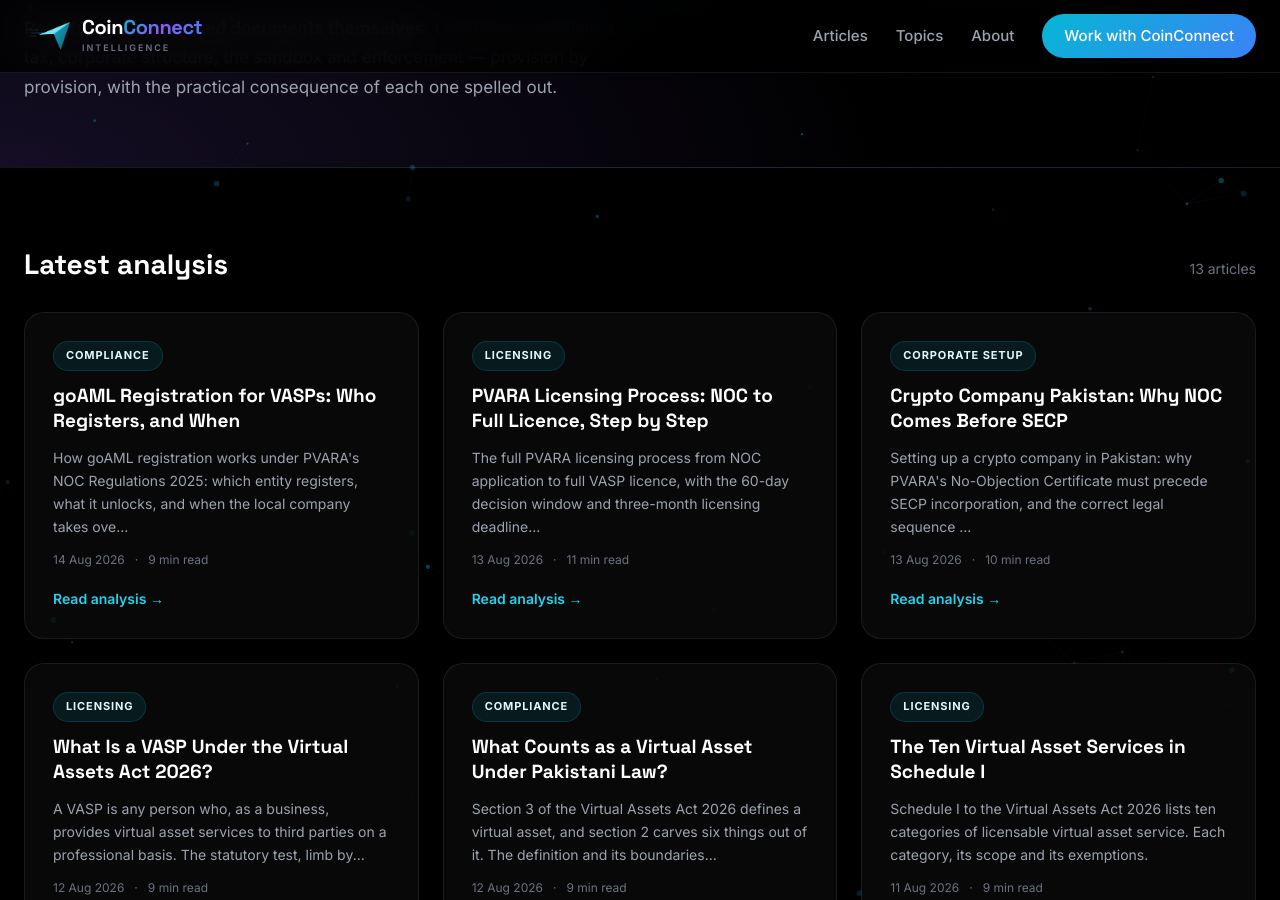
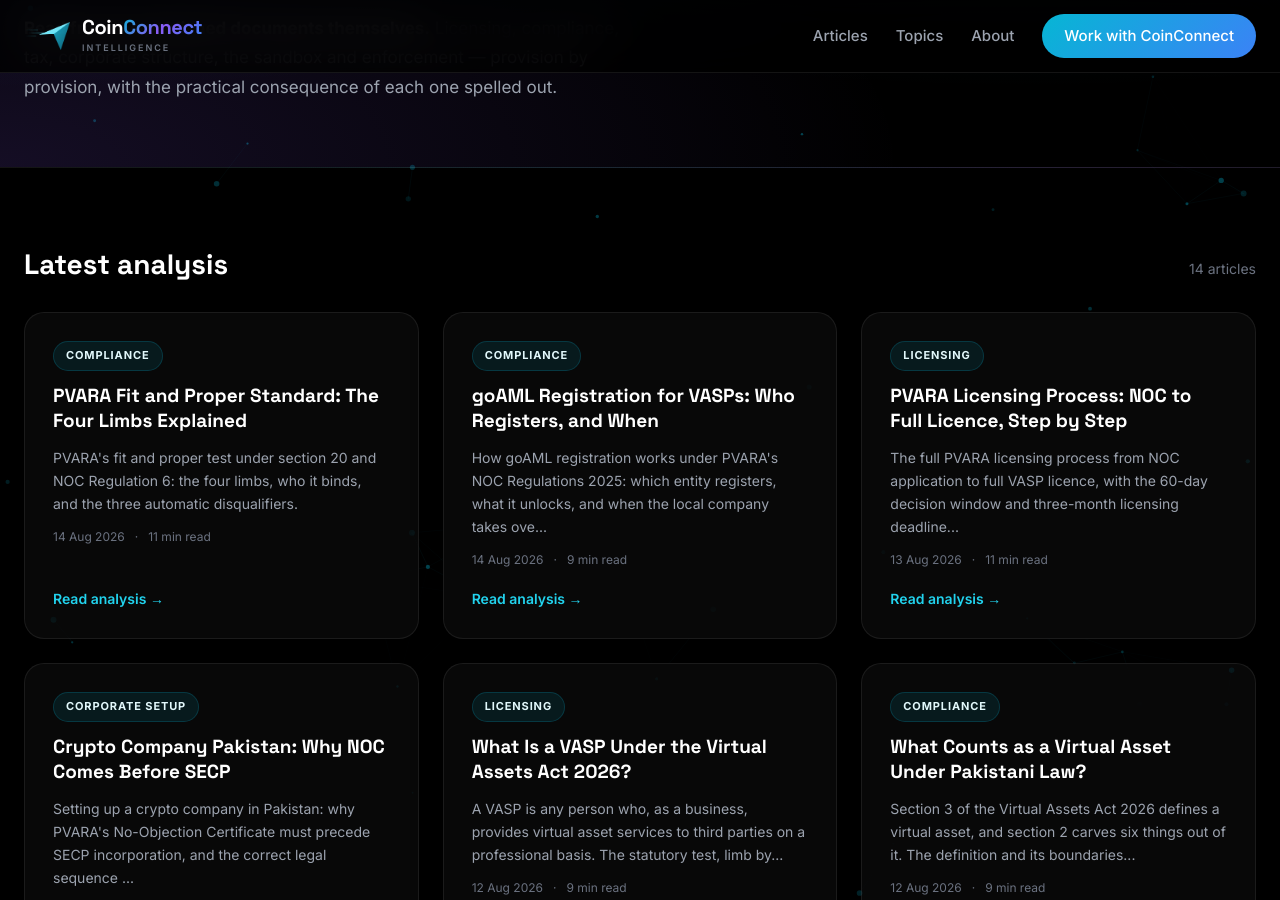
Before and after one commit to coinconnect-pk/coinconnect-pk.github.io, a Jekyll site: the page built from index.html, in a window 1280 px wide and 900 px high, scrolled down 447 px. Built offline with Jekyll 4.4.1, drawn with Linux system fonts in a browser that asks for light colours; part of the change alters nothing that is shown.

Commit message:
Publish article for 2026-08-14

```diff
--- a/_data/linkmap.yml
+++ b/_data/linkmap.yml
@@ -277,3 +277,6 @@ blog:
   - url: "https://blog.coinconnect.site/goaml-registration-for-vasps-who-registers-and-when/"
     title: "goAML Registration for VASPs: Who Registers, and When"
     topics: [goaml, registration, vasps, registers, compliance]
+  - url: "https://blog.coinconnect.site/pvara-fit-and-proper-standard-the-four-limbs-explained/"
+    title: "PVARA Fit and Proper Standard: The Four Limbs Explained"
+    topics: [pvara, fit, proper, standard, four, limbs, explained, compliance]
--- a/_data/published-log.csv
+++ b/_data/published-log.csv
@@ -12,3 +12,4 @@ date,source,title,words
 2026-08-13,queue,"Crypto Company Pakistan: Why NOC Comes Before SECP",2059
 2026-08-13,queue,"PVARA Licensing Process: NOC to Full Licence, Step by Step",2390
 2026-08-14,queue,"goAML Registration for VASPs: Who Registers, and When",1911
+2026-08-14,queue,"PVARA Fit and Proper Standard: The Four Limbs Explained",2239
--- a/_queue/014-pvara-fit-and-proper-standard-the-four-limbs-explained.md
+++ b/_posts/2026-08-14-pvara-fit-and-proper-standard-the-four-limbs-explained.md
@@ -1,7 +1,7 @@
 ---
 layout: post
 title: "PVARA Fit and Proper Standard: The Four Limbs Explained"
-date: 2026-01-01 09:00:00 +0500
+date: 2026-08-14 21:08:28 +0500
 categories: [Compliance]
 author: "Malik Abbas"
 description: "PVARA's fit and proper test under section 20 and NOC Regulation 6: the four limbs, who it binds, and the three automatic disqualifiers."
@@ -116,12 +116,3 @@ For applicants sequencing this alongside [company incorporation](https://www.coi
 This analysis was prepared by the CoinConnect research desk from the Virtual Assets Act, 2026 as passed by the National Assembly, the PVARA No Objection Certificate Regulations 2025 (including Forms A2, A3, A6 and A8 at Annex A), and the PVARA Sandbox Guidelines 2026, read as published. Where practice is not yet settled or guidance has not been issued, that is stated above.
 
 Regulatory positions change and specific requirements should be verified against the current position published by the relevant authority before you act on them. This is information and analysis, not legal advice, and it does not create an advisory relationship. Take professional advice on your own circumstances.
-
-## Flags for Malik
-
-1. **Cross-reference conflict flagged in the body.** NOC Reg 6.1 says fit and proper standards are "as prescribed by section 16 of the Act". In the Virtual Assets Act 2026 as passed, s.16 is the Code of Conduct and s.20 is fit-and-proper. The NOC Regs were drafted against the 2025 Ordinance. I flagged it openly rather than silently correcting. Confirm you're comfortable with that framing.
-2. **NOC Regs refer throughout to "the Ordinance" / "the Act" interchangeably and to the Virtual Assets Ordinance 2025.** The Act 2026 s.74 (Savings) preserves acts done under the Ordinance, so the NOC Regs presumably survive. I did not assert that expressly because s.74 saves "anything done… under the said Ordinance" rather than expressly saving regulations. Worth a view.
-3. **Reg 6.3(b) breadth.** I noted there is no materiality qualifier. That is my reading of the plain text — no source says PVARA will read it broadly or narrowly. Flagged as unsettled.
-4. **Sandbox Guidelines eligibility** refers to "proscribed and designated persons" under the heading of prior regulatory/licensing breaches. I characterised it as a sanctions-list screen "in substance" — that is analysis, marked as such.
-5. **Section 20(1) lists "Chief Executive Officer and Director"** whereas the Act's Key Individual definition at s.3(1)(xv) lists "Managing Director" not CEO. NOC Reg 5.1 lists CEO. Minor inconsistency between the Act's own two provisions; I used the roles as each provision states them rather than reconciling. Flagging in case you want a line on it.
-6. Word count approx. 1,780. 13 internal links. No external links beyond pvara.gov.pk.
```
